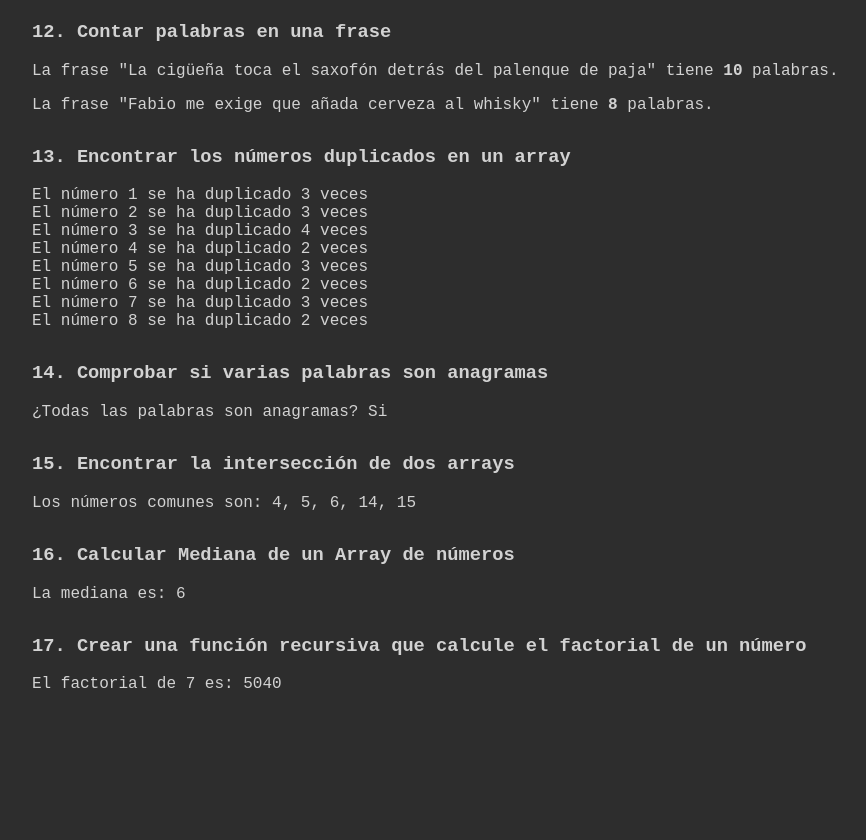
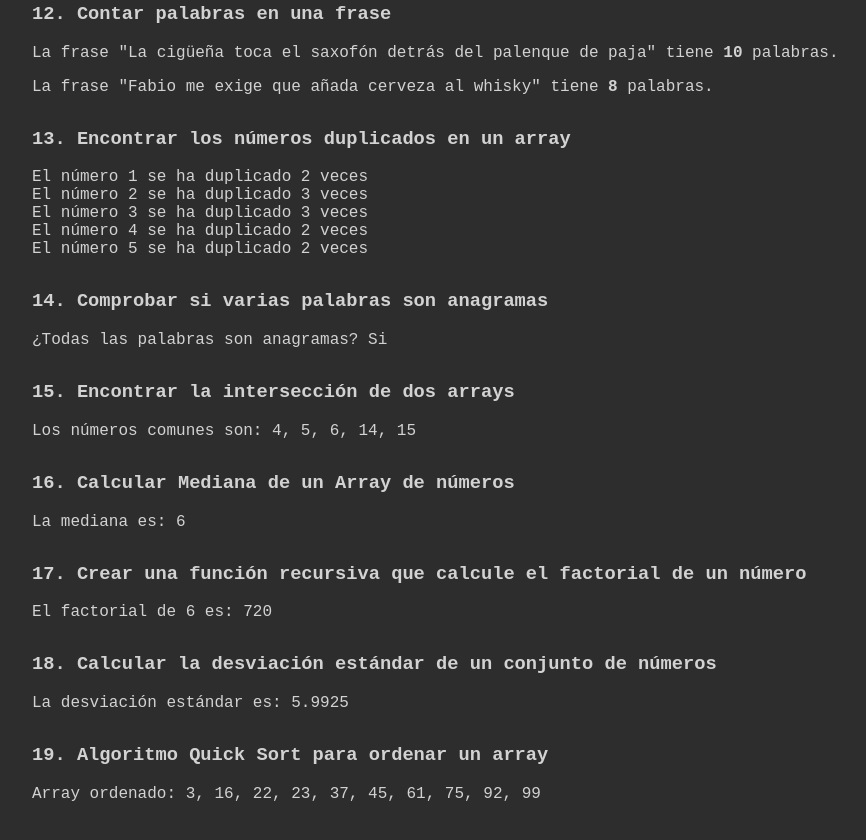
Before and after one commit to damalga/Javascripting, a website built with Vite: page index.html in a window 1280 px wide. Shown: the part 1330-2170 px from the top of the page, without its empty margins (84-950 px from the left). Before the commit the page ends 2079 px from the top, so only its background shows below. Built offline with nearby package versions, Linux system fonts and the light colour scheme.

Commit message:
add two more excercises

```diff
--- a/index.html
+++ b/index.html
@@ -113,8 +113,20 @@
 
       <!--Ejercicio 17. ('./src/scripts/17recursivoFactorial.js')-->
       <div class="ejercicio">
-        <h3> 17. Crear una función recursiva que calcule el factorial de un número</h3>
+        <h3>17. Crear una función recursiva que calcule el factorial de un número</h3>
         <div id="factorial" class="resultado"></div>
+      </div>
+
+      <!--Ejercicio 18. ('./src/scripts/18desviacionConjunto.js')-->
+      <div class="ejercicio">
+        <h3>18. Calcular la desviación estándar de un conjunto de números</h3>
+        <div id="desviacion-estandar" class="resultado"></div>
+      </div>
+
+      <!--Ejercicio 18. ('./src/scripts/19quickSort.js')-->
+      <div class="ejercicio">
+        <h3>19. Algoritmo Quick Sort para ordenar un array</h3>
+        <div id="quicksort" class="resultado"></div>
       </div>
 
     </section>
--- a/main.js
+++ b/main.js
@@ -19,3 +19,5 @@ import './src/scripts/14comprobarAnagrama.js'
 import './src/scripts/15interseccionArrays.js'
 import './src/scripts/16calcularMediana.js'
 import './src/scripts/17recursivoFactorial.js'
+import './src/scripts/18desviacionConjunto.js'
+import './src/scripts/19quickSort.js'
--- a/src/scripts/04contarCuantos.js
+++ b/src/scripts/04contarCuantos.js
@@ -1,5 +1,4 @@
-const numeros = [1,2,3,4,1,2,1,3,6,5,1,5,5,1,2,3,4,5,6,5,4,3,2];
-
+const numeros = [1,2,3,4,1,2,1,3,5,1,3,5,1,2,3,4,1,4,3,2];
 
 function contarRepetidos(arr) {
     let objNum = {}
--- a/src/scripts/13numerosDuplicados.js
+++ b/src/scripts/13numerosDuplicados.js
@@ -1,4 +1,4 @@
-const numeros = [1,2,3,4,5,2,6,7,3,8,1,2,3,4,5,6,7,8,9,7,5,3,1];
+const numeros = [1,2,3,4,5,2,6,7,3,8,1,2,3,4,5];
 
 function encontrarDuplicados(arr) {
     let contador = {}
--- a/src/scripts/16calcularMediana.js
+++ b/src/scripts/16calcularMediana.js
@@ -2,7 +2,6 @@ const numeros = [1,9,2,8,3,7,6,4,20,15,4,6,3,7,2,8,1,9];
 
 function calcularMediana() {
     const numerosOrdenados = numeros.sort((a, b) => a - b);
-    console.log(numerosOrdenados);
     if (numerosOrdenados.length % 2 !== 0){
         // Si el array tiene un número impar de elementos, tomamos el valor central
         const mid = Math.floor(numerosOrdenados.length / 2);
--- a/src/scripts/17recursivoFactorial.js
+++ b/src/scripts/17recursivoFactorial.js
@@ -1,4 +1,4 @@
-const numero = 7;
+const numero = 6;
 
 function factorial(n) {
     // Caso base: si n es 1, el factorial de 1 es 1
--- /dev/null
+++ b/src/scripts/18desviacionConjunto.js
@@ -0,0 +1,23 @@
+const datos = [10,12,23,23,16,23,21,16,25,19,31,28];
+
+// La desviación estándar es una medida de cuánto se dispersan los valores de un conjunto de datos respecto a la media.
+function calcularDesviacionEstandar(arr) {
+    // Calcula la media
+    const sumaNums = arr.reduce((acu, num) => acu + num, 0);
+    const media = sumaNums / arr.length;
+    // Calcula las diferencias al cuadrado y lo metes en un nuevo array con map()
+    const cuadradoDiff = arr.map(num => {
+        const diff = num - media;
+        // Eleva la diferencia al cuadrado
+        return Math.pow(diff, 2);
+    });
+    // Sumamos las diferencias al cuadrado y dividimos entre el número de elementos
+    const sumaDiferencias = cuadradoDiff.reduce((acu, num) => acu + num, 0);
+    const varianza = sumaDiferencias / arr.length;
+    // Raíz cuadrada a la varianza para obtener la desviación estándar
+    const desviacionEstandar = Math.sqrt(varianza);
+    return desviacionEstandar;
+}
+
+const desviacion = calcularDesviacionEstandar(datos);
+document.querySelector('#desviacion-estandar').textContent = `La desviación estándar es: ${desviacion.toFixed(4)}`;
--- /dev/null
+++ b/src/scripts/19quickSort.js
@@ -0,0 +1,33 @@
+const numerosDesordenados = [23,45,16,37,3,99,22,75,61,92];
+
+function quickSort(arr) {
+    if (arr.length <= 1) {
+        return arr;
+    }
+
+    // Seleccionar un índice aleatorio como pivote
+    const pivoteIndex = Math.floor(Math.random() * arr.length);
+    const pivote = arr[pivoteIndex];
+
+    // Arrays para numeros menores, iguales y mayores que el pivote
+    const menores = [];
+    const iguales = [];
+    const mayores = [];
+
+    // Bucle para meter los numeros en su respectivo array ordenados
+    for (let el of arr) {
+        if (el < pivote) {
+            menores.push(el);
+        } else if (el > pivote) {
+            mayores.push(el);
+        } else {
+            iguales.push(el);
+        }
+    }
+
+    // Recursión y concatenación de resultados
+    return [...quickSort(menores), ...iguales, ...quickSort(mayores)];
+}
+
+const numerosOrdenados = quickSort(numerosDesordenados);
+document.querySelector('#quicksort').textContent = `Array ordenado: ${numerosOrdenados.join(', ')}`;
```
